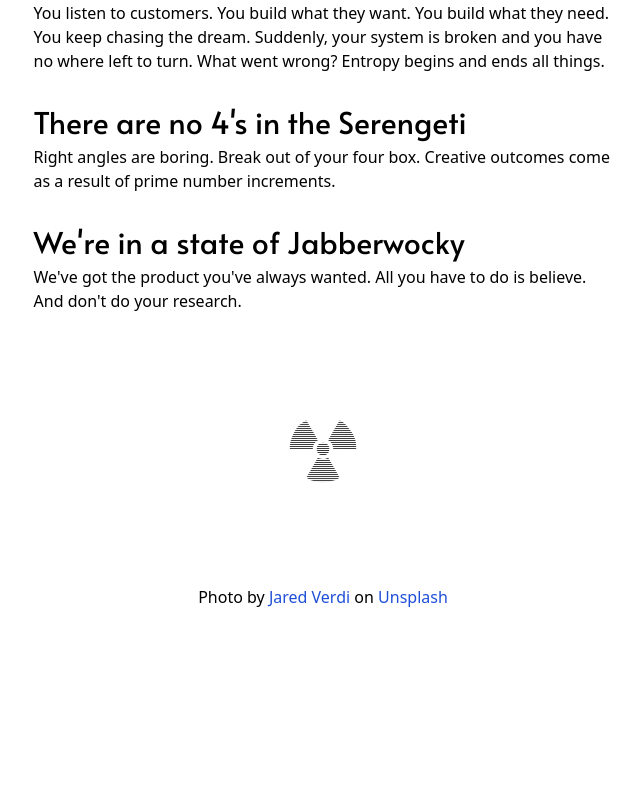
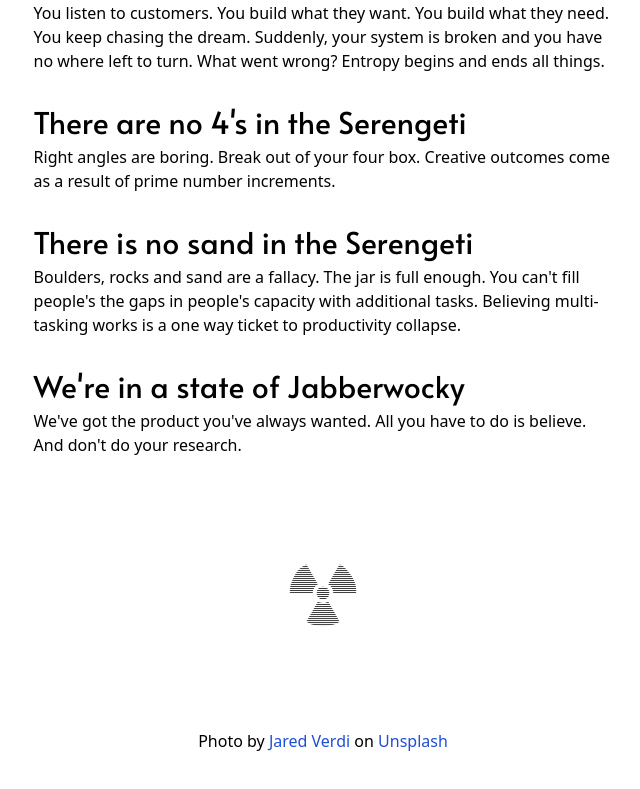
Before and after one commit to ryanmr/devastated-wasteland, a Next.js app: page / in a window 1280 px wide. Shown: the part 2323-3112 px from the top of the page, without its empty margins (317-957 px from the left). Before the commit the page ends 2980 px from the top, so only its background shows below. Built offline with nearby package versions, Linux system fonts and the light colour scheme.

Commit message:
No Sand in the Serengeti
I don't love that I have two Serengeti rules back to back.  So this is a proposal.  Maybe there is a better way to do this.

```diff
--- a/pages/index.js
+++ b/pages/index.js
@@ -140,6 +140,17 @@ export default function Home() {
 
           <article className="my-8">
             <h2 className="text-3xl leading-10 font-primary">
+              There is no sand in the Serengeti
+            </h2>
+            <p>
+              Boulders, rocks and sand are a fallacy.  The jar is full enough.
+              You can't fill people's the gaps in people's capacity with additional tasks.
+              Believing multi-tasking works is a one way ticket to productivity collapse.
+            </p>
+          </article>
+
+          <article className="my-8">
+            <h2 className="text-3xl leading-10 font-primary">
               We're in a state of Jabberwocky
             </h2>
             <p>
```
